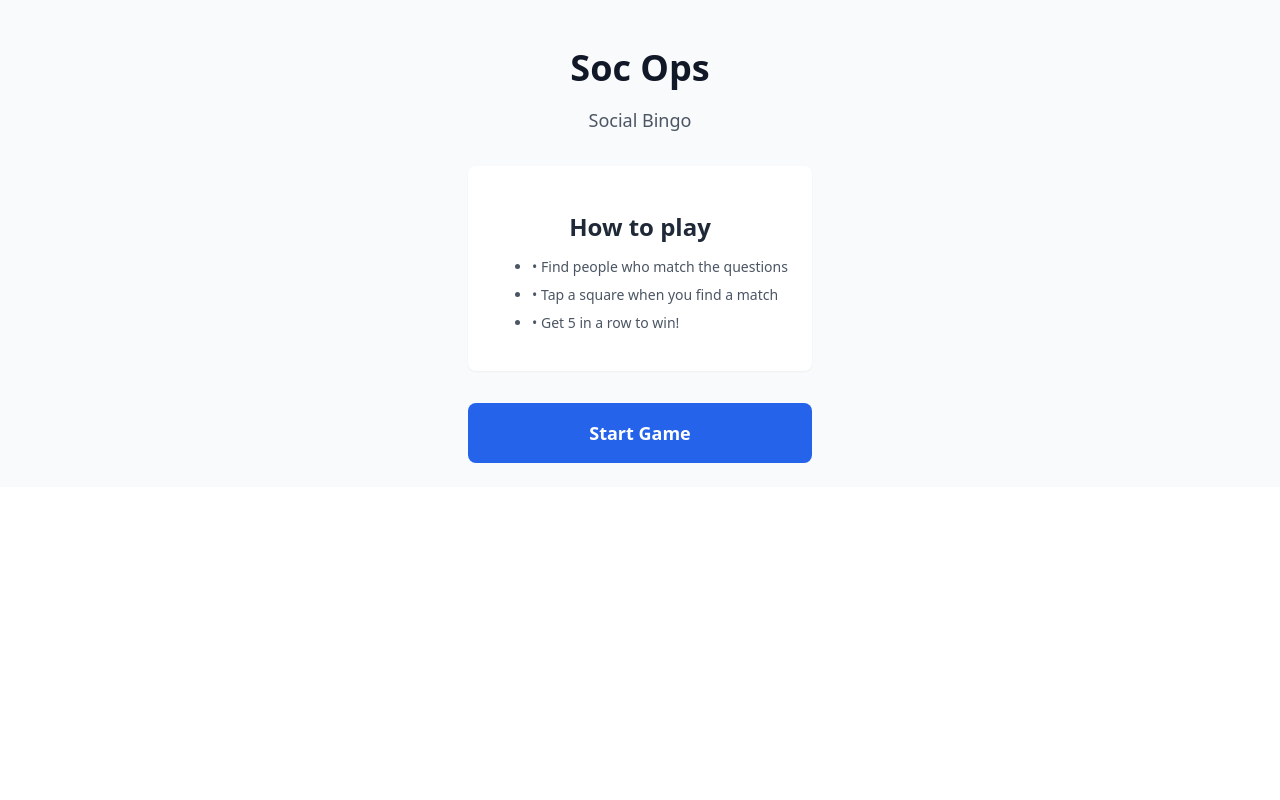
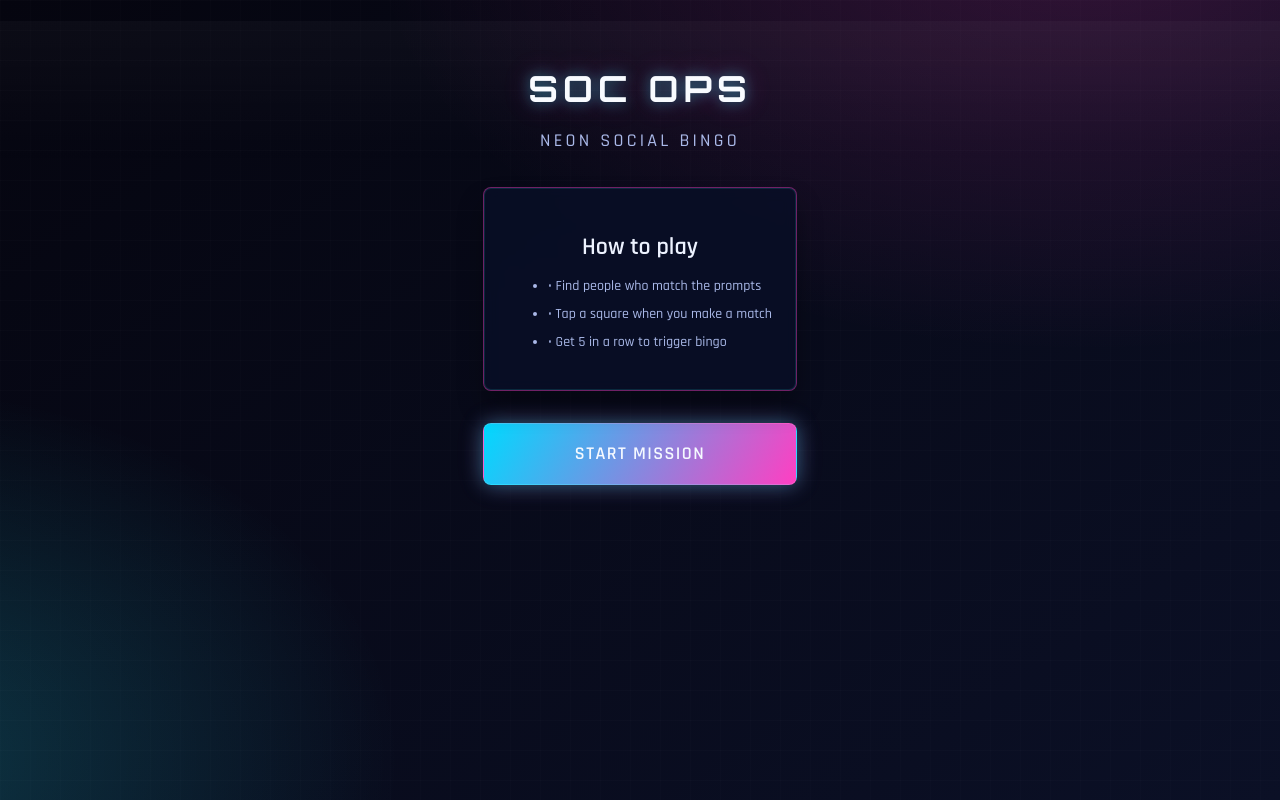
Before and after one commit to Shashith-Malshan/my-soc-ops-python, a FastAPI app: page / in a window 1280 px wide. Run offline with FastAPI, Linux system fonts and the light colour scheme.

Commit message:
Checkpoint from VS Code for cloud agent session

```diff
--- a/app/static/css/app.css
+++ b/app/static/css/app.css
@@ -5,9 +5,43 @@ body,
     margin: 0;
 }
 
+:root {
+    --bg-0: #05050f;
+    --bg-1: #0b1026;
+    --panel: rgba(8, 14, 38, 0.88);
+    --panel-strong: rgba(10, 18, 46, 0.95);
+    --text-0: #e7ecff;
+    --text-1: #aab9e9;
+    --text-2: #7f8fc0;
+    --accent-cyan: #24f1ff;
+    --accent-pink: #ff3fc2;
+    --accent-violet: #8f6bff;
+    --accent-lime: #7dff86;
+    --border-soft: rgba(36, 241, 255, 0.28);
+    --border-strong: rgba(255, 63, 194, 0.42);
+}
+
 body {
-    font-family: system-ui, -apple-system, sans-serif;
+    font-family: "Rajdhani", "Segoe UI", sans-serif;
+    color: var(--text-0);
     -webkit-tap-highlight-color: transparent;
+    background:
+        radial-gradient(1200px 720px at 85% -10%, rgba(255, 63, 194, 0.18), transparent 60%),
+        radial-gradient(960px 680px at -10% 95%, rgba(36, 241, 255, 0.2), transparent 55%),
+        linear-gradient(145deg, var(--bg-0), var(--bg-1));
+    background-attachment: fixed;
+}
+
+body::before {
+    content: "";
+    position: fixed;
+    inset: 0;
+    pointer-events: none;
+    background-image:
+        linear-gradient(rgba(255, 255, 255, 0.035) 1px, transparent 1px),
+        linear-gradient(90deg, rgba(255, 255, 255, 0.03) 1px, transparent 1px);
+    background-size: 30px 30px;
+    opacity: 0.45;
 }
 
 /* Tailwind-like utility classes */
@@ -50,26 +84,26 @@ body {
 .mb-8 { margin-bottom: 2rem; }
 .mx-auto { margin-left: auto; margin-right: auto; }
 
-.bg-white { background-color: #ffffff; }
-.bg-gray-50 { background-color: #f9fafb; }
-.bg-gray-100 { background-color: #f3f4f6; }
-.bg-amber-100 { background-color: #fef3c7; }
-.bg-amber-200 { background-color: #fde68a; }
-.bg-accent { background-color: #2563eb; }
-.bg-marked { background-color: #dcfce7; }
-.bg-black\/50 { background-color: rgba(0, 0, 0, 0.5); }
+.bg-white { background-color: var(--panel); }
+.bg-gray-50 { background-color: transparent; }
+.bg-gray-100 { background-color: rgba(35, 47, 95, 0.75); }
+.bg-amber-100 { background: linear-gradient(90deg, rgba(255, 63, 194, 0.22), rgba(143, 107, 255, 0.24)); }
+.bg-amber-200 { background-color: rgba(255, 63, 194, 0.25); }
+.bg-accent { background: linear-gradient(120deg, #00d9ff, #ff3fc2); }
+.bg-marked { background: linear-gradient(140deg, rgba(34, 249, 181, 0.35), rgba(0, 188, 255, 0.25)); }
+.bg-black\/50 { background-color: rgba(4, 7, 18, 0.78); }
 
-.text-white { color: #ffffff; }
-.text-gray-500 { color: #6b7280; }
-.text-gray-600 { color: #4b5563; }
-.text-gray-700 { color: #374151; }
-.text-gray-800 { color: #1f2937; }
-.text-gray-900 { color: #111827; }
-.text-green-600 { color: #16a34a; }
-.text-green-800 { color: #166534; }
-.text-amber-500 { color: #f59e0b; }
-.text-amber-800 { color: #92400e; }
-.text-amber-900 { color: #78350f; }
+.text-white { color: #f5f9ff; }
+.text-gray-500 { color: var(--text-2); }
+.text-gray-600 { color: var(--text-1); }
+.text-gray-700 { color: #d4ddff; }
+.text-gray-800 { color: #edf2ff; }
+.text-gray-900 { color: #f8fbff; }
+.text-green-600 { color: #56ffc4; }
+.text-green-800 { color: #aefed6; }
+.text-amber-500 { color: #ff8be2; }
+.text-amber-800 { color: #f7bbff; }
+.text-amber-900 { color: #ffd6f5; }
 
 .text-xs { font-size: 0.75rem; line-height: 1rem; }
 .text-sm { font-size: 0.875rem; line-height: 1.25rem; }
@@ -86,17 +120,17 @@ body {
 
 .border { border-width: 1px; }
 .border-b { border-bottom-width: 1px; }
-.border-gray-200 { border-color: #e5e7eb; }
-.border-gray-300 { border-color: #d1d5db; }
-.border-amber-400 { border-color: #fbbf24; }
-.border-marked-border { border-color: #22c55e; }
+.border-gray-200 { border-color: var(--border-soft); }
+.border-gray-300 { border-color: rgba(46, 187, 255, 0.38); }
+.border-amber-400 { border-color: rgba(255, 136, 235, 0.78); }
+.border-marked-border { border-color: rgba(72, 255, 170, 0.72); }
 
 .rounded { border-radius: 0.25rem; }
 .rounded-lg { border-radius: 0.5rem; }
 .rounded-xl { border-radius: 0.75rem; }
 
-.shadow-sm { box-shadow: 0 1px 2px 0 rgba(0, 0, 0, 0.05); }
-.shadow-xl { box-shadow: 0 20px 25px -5px rgba(0, 0, 0, 0.1), 0 10px 10px -5px rgba(0, 0, 0, 0.04); }
+.shadow-sm { box-shadow: 0 8px 26px rgba(0, 8, 32, 0.35), 0 0 20px rgba(36, 241, 255, 0.12); }
+.shadow-xl { box-shadow: 0 20px 35px rgba(0, 0, 0, 0.45), 0 0 36px rgba(255, 63, 194, 0.16); }
 
 .space-y-2 > * + * { margin-top: 0.5rem; }
 
@@ -117,8 +151,8 @@ body {
 .transition-colors { transition-property: color, background-color, border-color; transition-timing-function: cubic-bezier(0.4, 0, 0.2, 1); transition-duration: 150ms; }
 .duration-150 { transition-duration: 150ms; }
 
-button:active .active\:bg-gray-100 { background-color: #f3f4f6; }
-button:active .active\:bg-accent-light { background-color: #3b82f6; }
+.active\:bg-gray-100:active { background-color: rgba(56, 74, 149, 0.82); }
+.active\:bg-accent-light:active { background: linear-gradient(120deg, #2be8ff, #ff6bd1); }
 
 button {
     cursor: pointer;
@@ -147,6 +181,80 @@ button:disabled {
     min-height: 60px;
 }
 
+#game-container {
+    animation: rise-in 350ms ease-out;
+}
+
+.cyber-shell {
+    position: relative;
+}
+
+.cyber-shell::after {
+    content: "";
+    position: absolute;
+    inset: 0;
+    pointer-events: none;
+    background: linear-gradient(180deg, rgba(255, 255, 255, 0.03), transparent 30%);
+}
+
+.neon-title {
+    font-family: "Orbitron", "Rajdhani", sans-serif;
+    text-transform: uppercase;
+    letter-spacing: 0.14em;
+    text-shadow: 0 0 14px rgba(36, 241, 255, 0.45), 0 0 28px rgba(255, 63, 194, 0.3);
+}
+
+.neon-subtitle {
+    letter-spacing: 0.18em;
+    text-transform: uppercase;
+}
+
+.cyber-card {
+    border: 1px solid var(--border-strong);
+    box-shadow: inset 0 0 0 1px rgba(36, 241, 255, 0.12), 0 16px 26px rgba(0, 0, 0, 0.3);
+    backdrop-filter: blur(7px);
+}
+
+.neon-button {
+    box-shadow: 0 0 20px rgba(36, 241, 255, 0.34), 0 0 26px rgba(255, 63, 194, 0.22);
+    border: 1px solid rgba(255, 255, 255, 0.14);
+    text-transform: uppercase;
+    letter-spacing: 0.08em;
+}
+
+.neon-header {
+    backdrop-filter: blur(10px);
+    box-shadow: inset 0 -1px 0 rgba(36, 241, 255, 0.25);
+}
+
+.neon-board {
+    position: relative;
+}
+
+.neon-board::before {
+    content: "";
+    position: absolute;
+    inset: -8px;
+    border-radius: 0.85rem;
+    z-index: -1;
+    background: radial-gradient(circle at top left, rgba(36, 241, 255, 0.18), transparent 42%), radial-gradient(circle at bottom right, rgba(255, 63, 194, 0.2), transparent 44%);
+}
+
+.neon-chip {
+    display: inline-block;
+    border: 1px solid rgba(36, 241, 255, 0.45);
+    border-radius: 999px;
+    padding: 0.28rem 0.72rem;
+    background-color: rgba(12, 22, 56, 0.75);
+    text-transform: uppercase;
+    letter-spacing: 0.08em;
+}
+
+.neon-modal {
+    border: 1px solid rgba(255, 63, 194, 0.55);
+    background: linear-gradient(170deg, rgba(12, 17, 40, 0.98), rgba(16, 22, 52, 0.94));
+}
+
 @keyframes bounce {
     0%, 100% {
         transform: translateY(-25%);
@@ -158,6 +266,27 @@ button:disabled {
     }
 }
 
+@keyframes rise-in {
+    from {
+        opacity: 0;
+        transform: translateY(10px);
+    }
+    to {
+        opacity: 1;
+        transform: translateY(0);
+    }
+}
+
 .animate-\[bounce_0\.5s_ease-out\] {
     animation: bounce 0.5s ease-out;
 }
+
+@media (max-width: 640px) {
+    body::before {
+        background-size: 24px 24px;
+    }
+
+    .neon-title {
+        letter-spacing: 0.1em;
+    }
+}
--- a/app/templates/base.html
+++ b/app/templates/base.html
@@ -3,9 +3,12 @@
 <head>
 <meta charset="utf-8">
     <meta name="viewport" content="width=device-width, initial-scale=1.0, maximum-scale=1.0, user-scalable=no">
-    <meta name="theme-color" content="#2563eb">
+    <meta name="theme-color" content="#0b1026">
     <meta name="description" content="Social Bingo - Find people who match the questions!">
     <title>Soc Ops - Social Bingo</title>
+    <link rel="preconnect" href="https://fonts.googleapis.com">
+    <link rel="preconnect" href="https://fonts.gstatic.com" crossorigin>
+    <link href="https://fonts.googleapis.com/css2?family=Orbitron:wght@500;700;800&family=Rajdhani:wght@500;600;700&display=swap" rel="stylesheet">
     <link rel="stylesheet" href="/static/css/app.css">
     <link rel="icon" type="image/png" href="/static/favicon.png">
     <script src="/static/js/htmx.min.js"></script>
--- a/app/templates/components/bingo_board.html
+++ b/app/templates/components/bingo_board.html
@@ -1,4 +1,4 @@
-<div class="grid grid-cols-5 gap-1 w-full max-w-md mx-auto aspect-square">
+<div class="grid grid-cols-5 gap-1 w-full max-w-md mx-auto aspect-square neon-board">
     {% for square in session.board %}
     {% set is_winning = square.id in session.winning_square_ids %}
     <button
--- a/app/templates/components/bingo_modal.html
+++ b/app/templates/components/bingo_modal.html
@@ -1,14 +1,14 @@
 <div class="fixed inset-0 bg-black/50 flex items-center justify-center p-4 z-50">
-    <div class="bg-white rounded-xl p-6 max-w-xs w-full text-center shadow-xl animate-[bounce_0.5s_ease-out]">
+    <div class="rounded-xl p-6 max-w-xs w-full text-center shadow-xl animate-[bounce_0.5s_ease-out] neon-modal">
         <div class="text-5xl mb-4">🎉</div>
-        <h2 class="text-3xl font-bold text-amber-500 mb-2">BINGO!</h2>
+        <h2 class="text-3xl font-bold text-amber-500 mb-2 neon-title">BINGO!</h2>
         <p class="text-gray-600 mb-6">You completed a line!</p>
 
         <button
             hx-post="/dismiss-modal"
             hx-target="#game-container"
             hx-swap="outerHTML"
-            class="w-full bg-accent text-white font-semibold py-3 px-6 rounded-lg active:bg-accent-light transition-colors">
+            class="w-full bg-accent text-white font-semibold py-3 px-6 rounded-lg active:bg-accent-light transition-colors neon-button">
             Keep Playing
         </button>
     </div>
--- a/app/templates/components/start_screen.html
+++ b/app/templates/components/start_screen.html
@@ -1,15 +1,15 @@
 <div id="game-container">
-<div class="flex flex-col items-center justify-center min-h-full p-6 bg-gray-50">
+<div class="flex flex-col items-center justify-center min-h-full p-6 bg-gray-50 cyber-shell">
     <div class="text-center max-w-sm">
-        <h1 class="text-4xl font-bold text-gray-900 mb-2">Soc Ops</h1>
-        <p class="text-lg text-gray-600 mb-8">Social Bingo</p>
+        <h1 class="text-4xl font-bold text-gray-900 mb-2 neon-title">Soc Ops</h1>
+        <p class="text-lg text-gray-600 mb-8 neon-subtitle">Neon Social Bingo</p>
 
-        <div class="bg-white rounded-lg p-6 shadow-sm border border-gray-200 mb-8">
+        <div class="bg-white rounded-lg p-6 shadow-sm border border-gray-200 mb-8 cyber-card">
             <h2 class="font-semibold text-gray-800 mb-3">How to play</h2>
             <ul class="text-left text-gray-600 text-sm space-y-2">
-                <li>• Find people who match the questions</li>
-                <li>• Tap a square when you find a match</li>
-                <li>• Get 5 in a row to win!</li>
+                <li>• Find people who match the prompts</li>
+                <li>• Tap a square when you make a match</li>
+                <li>• Get 5 in a row to trigger bingo</li>
             </ul>
         </div>
 
@@ -17,8 +17,8 @@
             hx-post="/start"
             hx-target="#game-container"
             hx-swap="outerHTML"
-            class="w-full bg-accent text-white font-semibold py-4 px-8 rounded-lg text-lg active:bg-accent-light transition-colors">
-            Start Game
+            class="w-full bg-accent text-white font-semibold py-4 px-8 rounded-lg text-lg active:bg-accent-light transition-colors neon-button">
+            Start Mission
         </button>
     </div>
 </div>
```
Also changed, not shown: app/data.py (+24 -24 lines), app/templates/components/game_screen.html (+3 -7 lines), .github/copilot-instructions.md (added), .github/instructions/backend-python.instructions.md (added), .github/instructions/jinja-templates.instructions.md (added), .github/instructions/testing.instructions.md (added), README.md.
